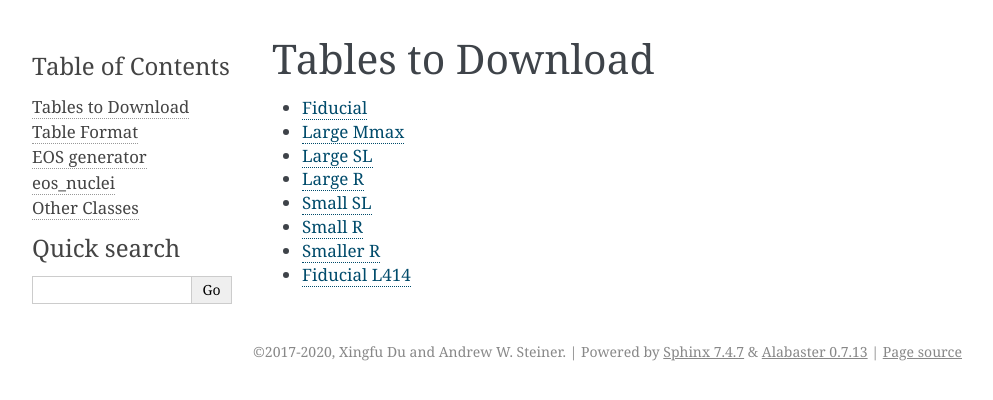
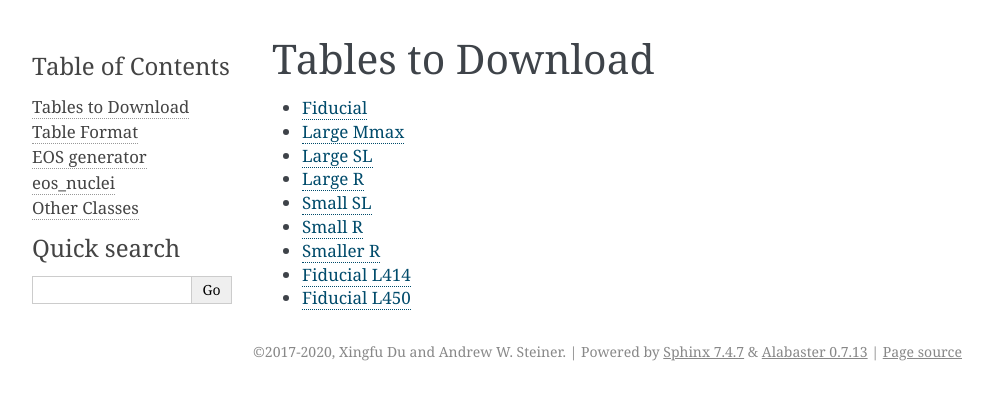
Before and after one commit to np3m/e4mma, a Sphinx documentation site: the page built from doc/download.rst, in a window 1280 px wide. Shown: the top 400 px of the page, without its empty margins (148-1141 px from the left). Built offline with Sphinx 7.4.7, drawn with Linux system fonts in a browser that asks for light colours.

Commit message:
Adding 450 table to docs.

```diff
--- a/doc/download.rst
+++ b/doc/download.rst
@@ -9,3 +9,4 @@
 - `Small R <https://isospin.roam.utk.edu/public_data/eos_tables/du21/small_r_7_12_21.o2>`_
 - `Smaller R <https://isospin.roam.utk.edu/public_data/eos_tables/du21/smaller_r_7_15_21.o2>`_
 - `Fiducial L414 <https://isospin.roam.utk.edu/public_data/eos_tables/du21/fid_414_7_25_21.o2>`_
+- `Fiducial L450 <https://isospin.roam.utk.edu/public_data/eos_tables/du21/fid_450_8_4_21.o2>`_
```
